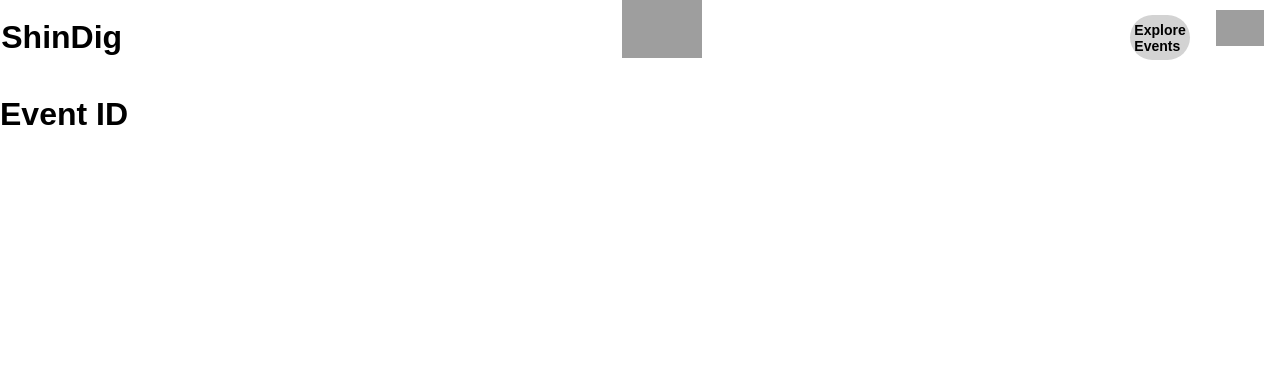
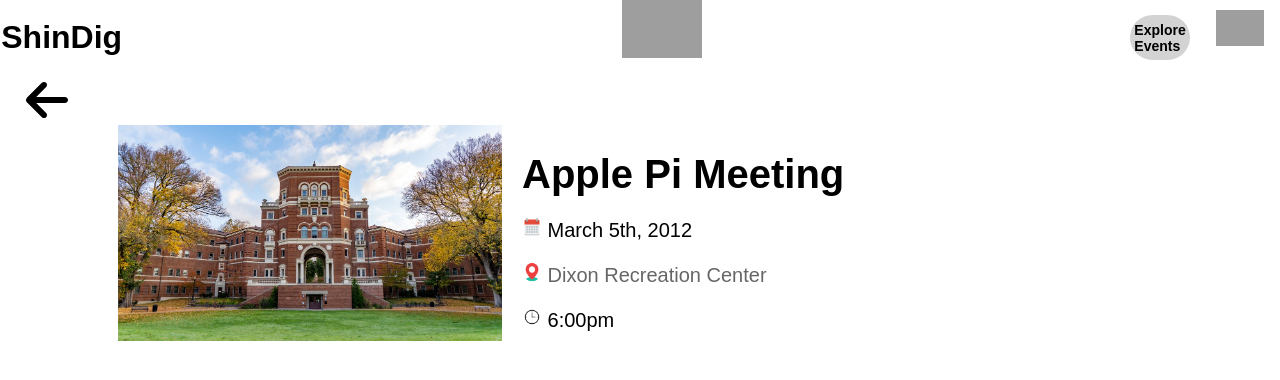
Before and after one commit to osu-cs494-w24/final-project-team-14, a React (Vite) app: page /events/1 in a window 1280 px wide. Shown: the top 380 px of the page. Built offline with nearby package versions, Linux system fonts and the light colour scheme; grey boxes are pictures that could not be loaded.

Commit message:
added barebones event.jsx page

```diff
--- a/src/pages/Event.jsx
+++ b/src/pages/Event.jsx
@@ -1,12 +1,161 @@
-import { useParams } from 'react-router-dom'
+import { useLocation, useParams } from 'react-router-dom'
+import { NavLink } from 'react-router-dom'
+import styled from '@emotion/styled'
 
-export default function Event({ props }) {
+import React, { useState, useEffect } from 'react';
+import { useSelector, useDispatch } from 'react-redux'
+import { fetchEvents } from '../redux/eventsSlice'
 
+import { FontAwesomeIcon } from '@fortawesome/react-fontawesome'
+import { faArrowLeft } from '@fortawesome/free-solid-svg-icons'
+
+const Container = styled.div`
+    max-width: 800px;
+    padding: 20px;
+    margin: 0 auto;
+`
+
+
+const BackButton = styled.button`
+    margin-left: 20px;
+    margin-right: 20px;
+
+    font-size: 16px;
+    background-color: transparent;
+    border: none;
+    cursor: pointer;
+
+    // Transition animation sourced from https://www.w3schools.com/css/css3_transitions.asp
+    transition: color 0.3s ease;
+    &:hover {
+        color: #f15454;
+    }
+`
+
+const EventImage = styled.img`
+    max-width: 100%;
+    height: auto;
+    margin-bottom: 20px;
+`;
+
+const Name = styled.h1`
+    font-size: 40px;
+    margin-bottom: 10px;
+`;
+
+const Location = styled.p`
+    font-size: 20px;
+    color: #666;
+`;
+
+const Details = styled.div`
+    margin-bottom: 20px;
+`;
+
+const DetailItem = styled.p`
+    font-size: 20px;
+    margin-bottom: 10px;
+`;
+
+const RSVPButton = styled.button`
+    padding: 10px 20px;
+    font-size: 16px;
+    background-color: #f15454;
+    color: white;
+    border: none;
+    border-radius: 5px;
+    cursor: pointer;
+    transition: background-color 0.3s ease;
+    &:hover {
+        background-color: #d94343;
+    }
+`;
+
+const FlexBox = styled.div`
+    display: flex;  // Initializes the flex container (so it can be used)
+    flex-direction: row;
+    width: 100vw;  // viewport width
+    justify-content: center;
+`
+
+const FlexBox2 = styled.div`
+    width: 30%;
+    justify-content: center;
+    align-items: center;
+    flex-wrap: wrap;
+
+    margin-right: 20px;
+`
+
+const FlexBox3 = styled.div`
+    width: 50%;
+    flex-direction: column;
+    justify-content: center;
+    align-items: center;
+`
+
+const DetailIcon = styled.img`
+    width: 20px;
+    height: 20px;
+`
+
+export default function Event() {
     const params = useParams()
 
+
+    const dispatch = useDispatch()
+    const events = useSelector((state) => state.events.events)
+
+    useEffect(() => {
+        dispatch(fetchEvents())
+    }, [dispatch])
+
+    const event = {
+        id: 1,
+        name: "Apple Pi Meeting",
+        location: "Dixon Recreation Center",
+        date: "March 5th, 2012",
+        time: "6:00pm",
+        description: "Lorem ipsum dolor sit amet, consectetur adipiscing elit. Integer vitae nulla nunc."
+    }
+
     return (
-        <h1>Event ID</h1>
+        <>
+
+            <NavLink to="/search">
+                <BackButton>
+                    <FontAwesomeIcon icon={faArrowLeft} size="3x"></FontAwesomeIcon>
+                </BackButton>
+            </NavLink>
+
+            <FlexBox>
+                <FlexBox2>
+                    <EventImage src="/osu.jpg" alt="Event Image"></EventImage>
+                </FlexBox2>
+
+                <FlexBox3>
+                    <Name>{event.name}</Name>
+                    <Details>
+                       <DetailItem>
+                            <DetailIcon src="/calendar.png" alt="calendar"></DetailIcon>
+                            &nbsp;{event.date}
+                       </DetailItem>
+
+                        <Location>
+                            <DetailIcon src="/map-pin.png" alt="pin"></DetailIcon>
+                            &nbsp;{event.location}
+                        </Location>
+
+                        <DetailItem>
+                            <DetailIcon src="/clock.webp" alt="clock"></DetailIcon>
+                            &nbsp;{event.time}
+                        </DetailItem>
+
+                    </Details>
+                </FlexBox3>
+            </FlexBox>
 
 
+        </>
     )
 }
```
